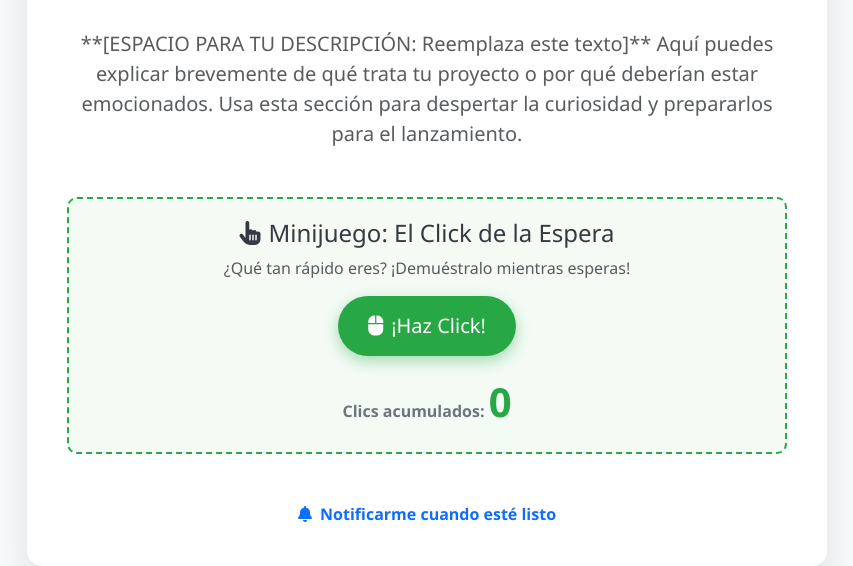
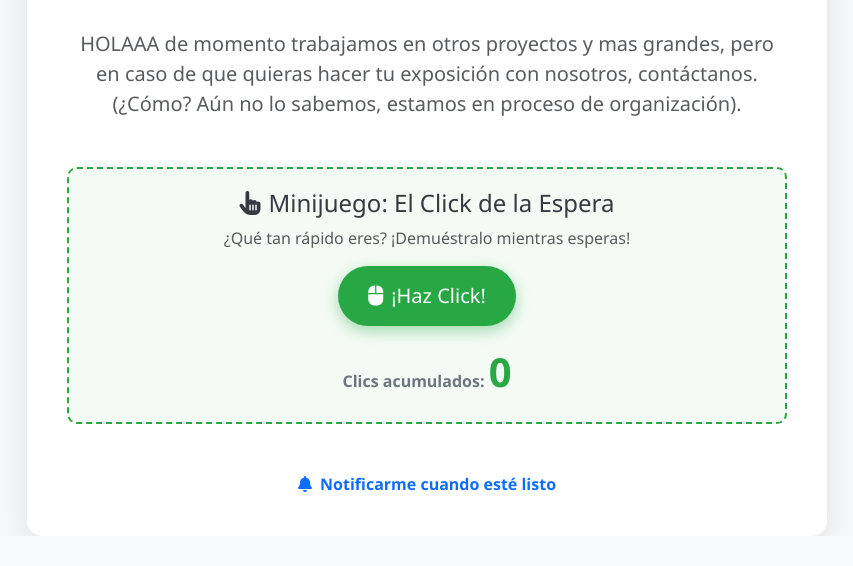
Before and after one commit to SAM4R3SV/expo, a plain HTML site: page Exposiciones/proximamente.html in a window 1280 px wide. Shown: the part 283-849 px from the top of the page, without its empty margins (150-1003 px from the left). After the commit the page ends 819 px from the top, so only its background shows below. Drawn offline with nearby package versions, Linux system fonts and the light colour scheme.

Commit message:
actualizadoo

```diff
--- a/Exposiciones/proximamente.html
+++ b/Exposiciones/proximamente.html
@@ -103,8 +103,7 @@
                 <div class="countdown-timer">Estamos puliendo los últimos detalles...</div>
 
                 <p class="lead text-muted mb-5" id="projectDescription">
-                    **[ESPACIO PARA TU DESCRIPCIÓN: Reemplaza este texto]**
-                    Aquí puedes explicar brevemente de qué trata tu proyecto o por qué deberían estar emocionados. Usa esta sección para despertar la curiosidad y prepararlos para el lanzamiento.
+                    HOLAAA de momento trabajamos en otros proyectos y mas grandes, pero en caso de que quieras hacer tu exposición con nosotros, contáctanos. (¿Cómo? Aún no lo sabemos, estamos en proceso de organización).
                 </p>
 
                 <div class="game-area">
```
